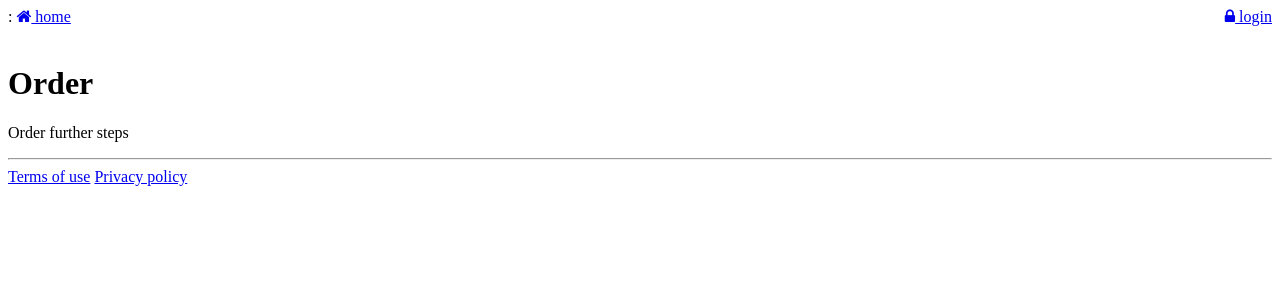
After one commit to stillimproving/e-bookstore, a Flask app: template bookstore/bookstore_web/templates/order.html in a window 1280 px wide. The commit adds this page. Shown: the top 300 px of the page. Run offline with Flask 2, Linux system fonts and the light colour scheme; the template is opened without the code that fills it, so the values that code supplies are empty.

Commit message:
+ order page

```diff
--- a/bookstore/bookstore_web/routes.py
+++ b/bookstore/bookstore_web/routes.py
@@ -207,6 +207,23 @@ def cart():
     return render_template('cart.html', global_title=NAME, position='../', after_title=" | Cart", currency=CURRENCY, user_cart=user_cart)
 
 
+@app.route('/order')
+@login_required
+def order():
+    missing_fields=[]
+    if not current_user.phone:
+        missing_fields.append('Phone')
+    if not current_user.street:
+        missing_fields.append('Street')
+    if not current_user.postal_code:
+        missing_fields.append('Postal code')
+    if not current_user.city:
+        missing_fields.append('City')
+    if not current_user.country:
+        missing_fields.append('Country')
+    return render_template('order.html', global_title=NAME, position='../', after_title=" | Cart", currency=CURRENCY, missing_fields=missing_fields)
+
+
 @app.route('/terms_of_use')
 def terms_of_use():
     return render_template('terms_of_use.html', global_title=NAME, position='../', after_title=' | Terms of use')
--- a/bookstore/bookstore_web/templates/cart.html
+++ b/bookstore/bookstore_web/templates/cart.html
@@ -3,8 +3,9 @@
     <h1>Cart</h1>
     {% if user_cart %}
         {% for book, quantity in user_cart.items() %}
-            <p>{{ book.author }} <b>{{ book.title }}</b> ({{ book.release }}) <img src='https://bookstore-5217.restdb.io/media/{{ book.cover_image[0] }}?s=t' alt={{ book.title }} width='50px'>, quantity: {{ quantity }}        <button><i class="fa fa-trash-o"></i> (TODO)</button></p>
+            <p>{{ book.author }} <b>{{ book.title }}</b> ({{ book.release }}) <img src='https://bookstore-5217.restdb.io/media/{{ book.cover_image[0] }}?s=t' alt={{ book.title }} width='50px'>, quantity: {{ quantity }}        <button><i class="fa fa-trash-o"></i> {# TODO #}</button></p>
         {% endfor %}
+        <a href="{{ url_for('order') }}"><button>Order</button></a>
     {% else %}
         <p>Your cart is empty</p>
     {% endif %}
--- /dev/null
+++ b/bookstore/bookstore_web/templates/order.html
@@ -0,0 +1,14 @@
+{% extends 'base.html' %}
+{% block content %}
+    <h1>Order</h1>
+    {% if missing_fields %}
+        <h3 style="color: red;" >Before you order items...</h3>
+        <p>Following data are missing in your account:</p>
+        {% for field in missing_fields %}
+            <li>{{ field }}</li>
+        {% endfor %}
+        <p>Please complete your profile: <a href={{ url_for('edit_user') }}>edit profile data</a></p>
+    {% else %}
+        <p>Order further steps</p> {# TODO #}
+    {% endif %}
+{% endblock %}
```
